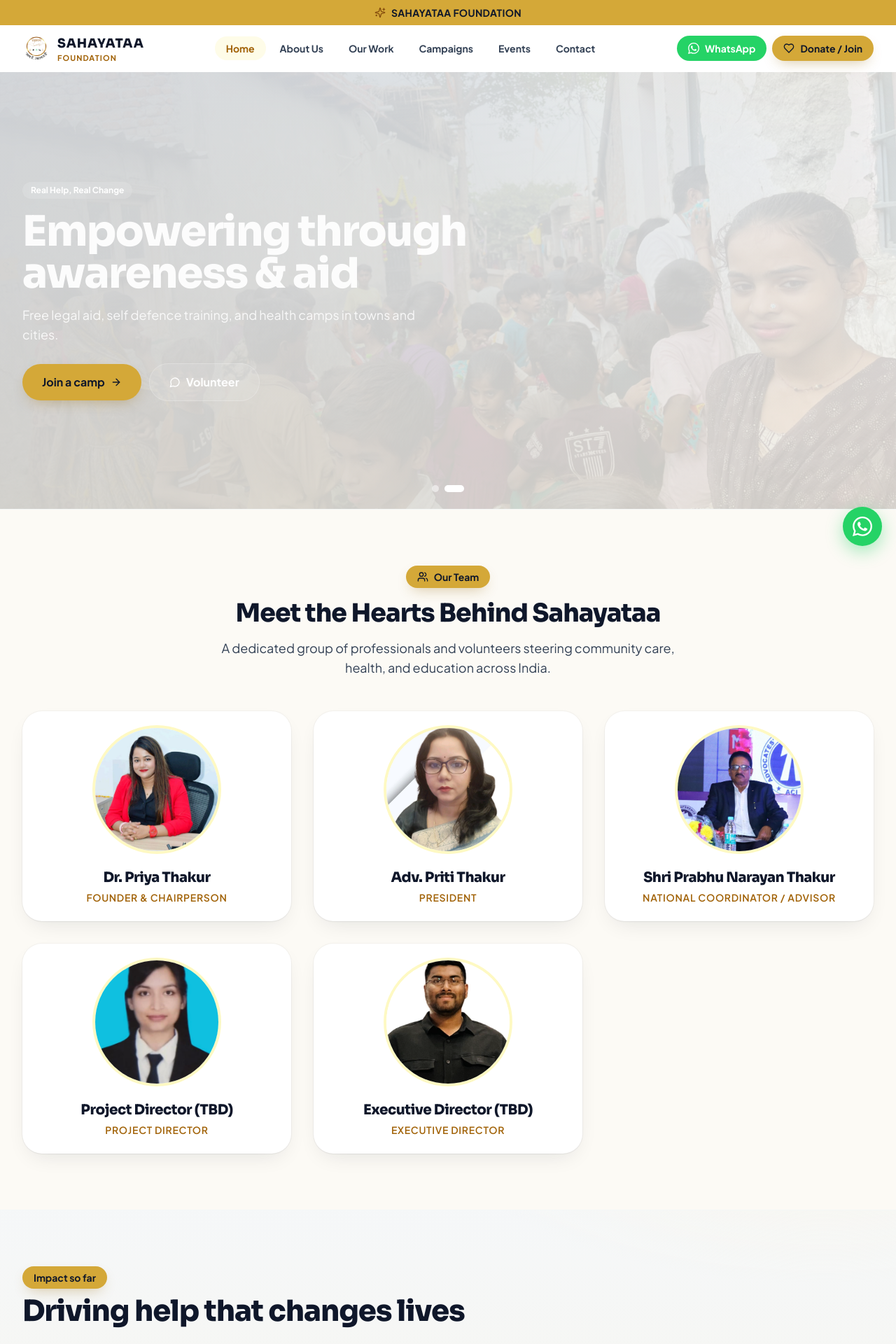
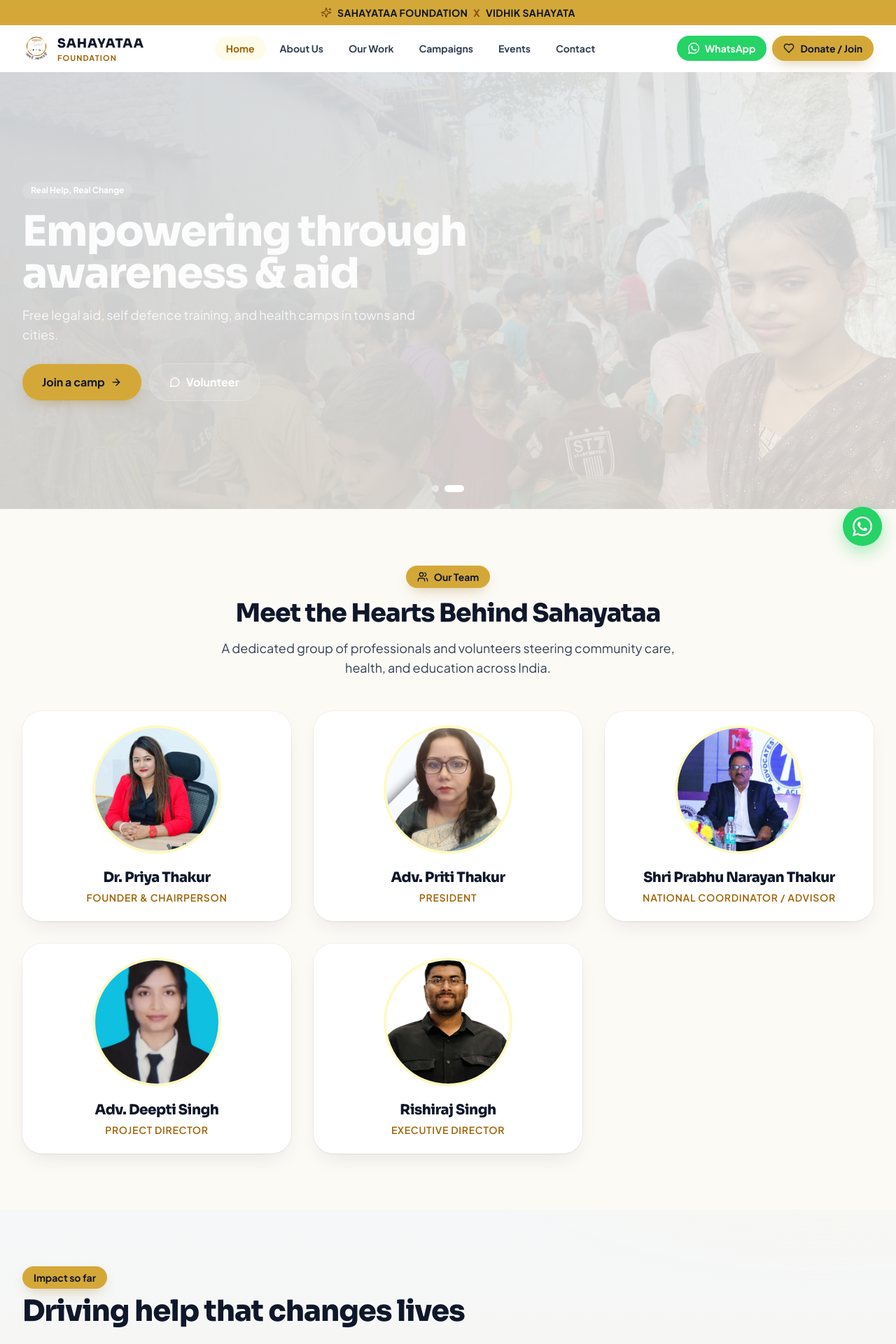
Before and after one commit to nikhilmahato26/sahayataa-foundation, a React (Vite) app: page / in a window 1280 px wide. Shown: the top 1920 px of the page at 70% size. Built offline with nearby package versions, Linux system fonts and the light colour scheme.

Commit message:
qr chnage

```diff
--- a/src/components/donate/DonateBlock.jsx
+++ b/src/components/donate/DonateBlock.jsx
@@ -98,15 +98,13 @@
           </Button>
         </div>
 
-        {/* Bank details */}
+        {/* UPI details */}
         {!compact && (
           <div className="mt-6 rounded-2xl bg-surface-tint p-4 text-sm">
-            <p className="font-bold text-ink">Bank transfer</p>
+            <p className="font-bold text-ink">UPI Payment Details</p>
             <dl className="mt-2 grid gap-1 text-ink-soft">
-              <Row k="Account name" v={donate.bank.accountName} />
-              <Row k="Account no." v={donate.bank.accountNumber} />
-              <Row k="IFSC" v={donate.bank.ifsc} />
-              {donate.bank.bankName && <Row k="Bank" v={donate.bank.bankName} />}
+              <Row k="Payee Name" v={donate.payeeName} />
+              <Row k="UPI ID" v={donate.upiId} />
             </dl>
           </div>
         )}
@@ -114,14 +112,14 @@
 
       {/* QR */}
       <div className="card flex flex-col items-center justify-center gap-4 p-6 text-center sm:p-8">
-        <div className="rounded-3xl bg-white p-4 shadow-card ring-1 ring-brand-100">
         {donate.qrImage ? (
           <img
             src={donate.qrImage}
             alt="Scan to donate"
-              className="h-48 w-48 rounded-xl object-contain"
+            className="w-full max-w-[280px] h-auto rounded-2xl shadow-card ring-1 ring-brand-100"
           />
         ) : (
+          <div className="rounded-3xl bg-white p-4 shadow-card ring-1 ring-brand-100">
             <QRCodeSVG
               value={link}
               size={192}
@@ -130,8 +128,8 @@
               bgColor="#ffffff"
               marginSize={1}
             />
+          </div>
         )}
-        </div>
         <div>
           <p className="font-bold text-ink">Scan &amp; Pay</p>
           <p className="text-sm text-ink-muted">Any UPI app — GPay, PhonePe, Paytm</p>
--- a/src/components/layout/Navbar.jsx
+++ b/src/components/layout/Navbar.jsx
@@ -25,7 +25,7 @@
       <div className="bg-brand-400 text-center text-sm font-bold uppercase tracking-wide text-ink">
         <div className="container-x flex items-center justify-center gap-2 py-2">
           <Icon name="Sparkles" className="h-4 w-4 text-brand-800" />
-          {org.name}
+          {org.name} <span className="text-brand-800">x</span> {org.poweredBy}
         </div>
       </div>
 
--- a/src/data/siteContent.js
+++ b/src/data/siteContent.js
@@ -25,16 +25,10 @@
 //  donate.qrImage to its path to use that instead.
 // ------------------------------------------------------------------
 export const donate = {
-  upiId: 'sahayataafoundation@upi', // TODO: replace with real UPI / VPA
+  upiId: 'sahayataafoundation@oksbi',
   payeeName: 'Sahayataa Foundation',
   note: 'Donation to Sahayataa Foundation',
-  qrImage: null, // e.g. '/donate-qr.png' to override generated QR
-  bank: {
-    accountName: 'Sahayataa Foundation',
-    accountNumber: 'XXXXXXXXXXXX', // TODO
-    ifsc: 'XXXX0000000', // TODO
-    bankName: '', // TODO
-  },
+  qrImage: '/images/donate-qr.png',
   // suggested amounts (₹)
   presets: [201, 501, 1100, 2100, 5100],
 }
@@ -372,12 +366,12 @@
       image: '/images/team/cordinator.jpeg',
     },
     {
-      name: 'Project Director (TBD)',
+      name: 'Adv. Deepti Singh',
       role: 'Project Director',
       image: '/images/team/project-director.png',
     },
     {
-      name: 'Executive Director (TBD)',
+      name: 'Rishiraj Singh',
       role: 'Executive Director',
       image: '/images/team/executive-director.png',
     },
```
Also changed, not shown: public/images/donate-qr.png (added). Lines whose indentation alone changed are shown as unchanged.
